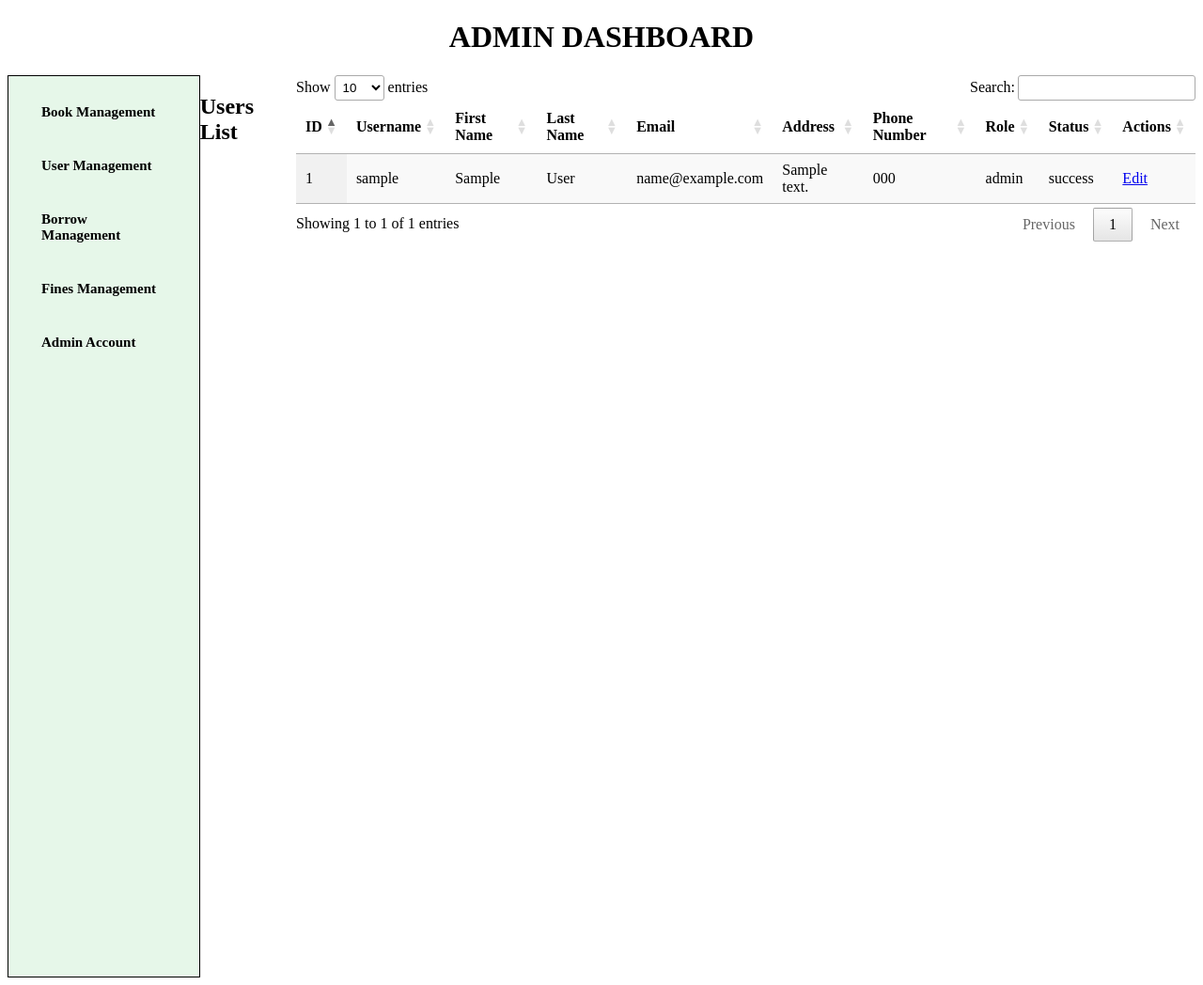
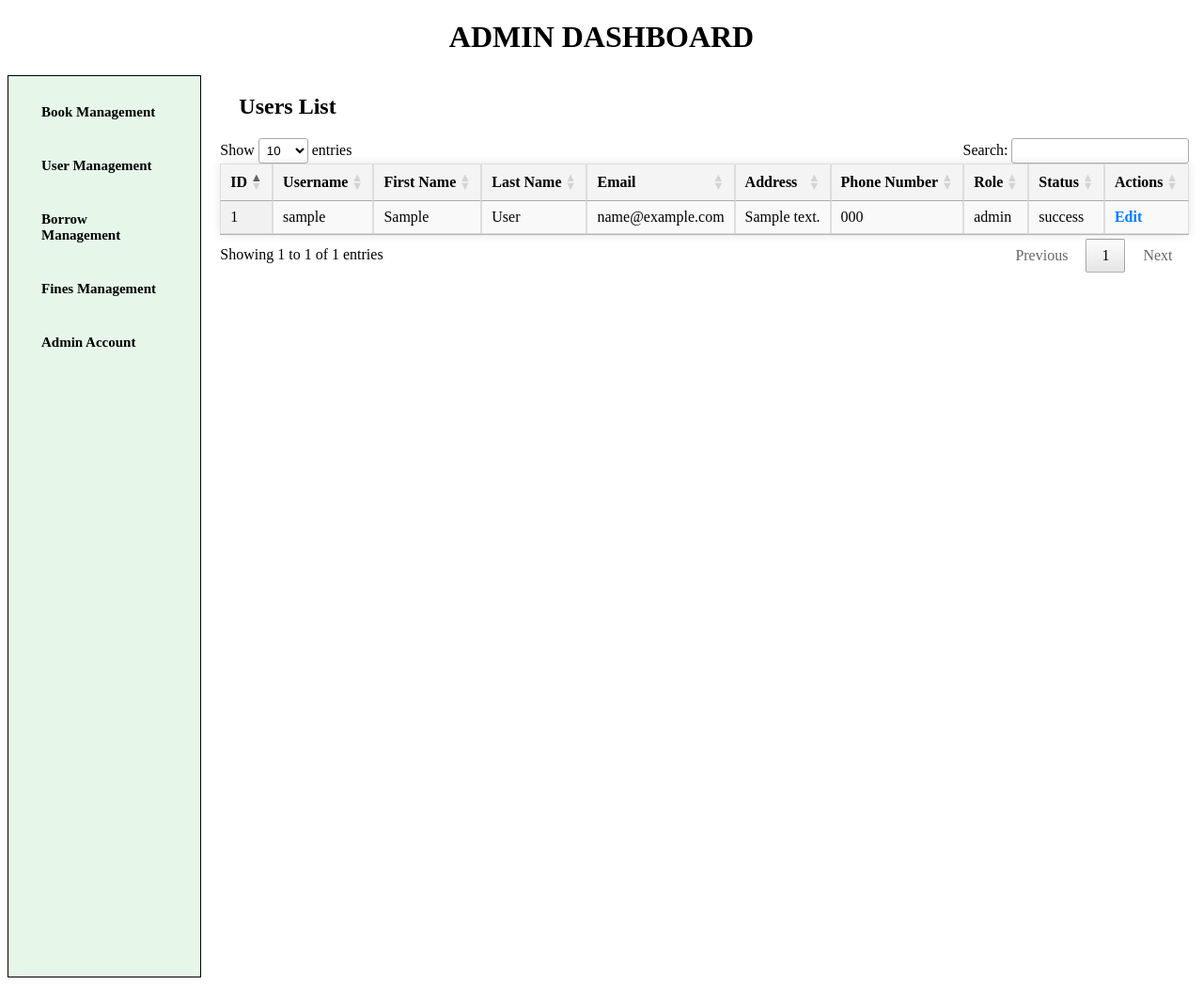
Before and after one commit to HanamiGarduque/PHPSYSTEM, a PHP site: page /userManagement.php in a window 1280 px wide. Shown: the whole page at 94% size. Run offline with PHP 8.4, Linux system fonts and the light colour scheme; tables that the repository leaves empty or names only in its code hold one stand-in row (values such as "Sample post"); some libraries are stand-ins or nearby versions.

Commit message:
added borrow management and css file of user management

```diff
--- a/Admin/Borrow Management/borrowManagement.php
+++ b/Admin/Borrow Management/borrowManagement.php
@@ -1,7 +1,6 @@
 <?php
 require_once '../../Database/database.php';
 
-// Establish a database connection
 $database = new Database();
 $db = $database->getConnect();
 ?>
@@ -26,8 +25,7 @@ $db = $database->getConnect();
     <!-- SweetAlert2 JS -->
     <script src="https://cdn.jsdelivr.net/npm/sweetalert2@11"></script>
 
-    <!-- Custom CSS -->
-    <link rel="stylesheet" href="borrowManagement.css">
+    <link rel="stylesheet" href="../../Admin/Borrow Management/borrowManagement.css">
 
     <script>
         $(document).ready(function () {
--- /dev/null
+++ b/Admin/User Management/userManagement.css
@@ -0,0 +1,92 @@
+h1 {
+    text-align: center;
+}
+
+.Container {
+    display: flex;
+    flex-direction: row;
+    width: 100%;
+    height: 120vh;
+}
+
+.side_dashboard {
+    width: 13%;
+    background-color: #e6f7e9;
+    padding-bottom: 20px;
+    padding-top: 20px;
+    padding-left: 20px;
+    padding-right: 20px;
+    border-right: 2px solid #b2d8b5;
+    border: 1px solid black;
+}
+
+.side_dashboard nav ul {
+    list-style: none;
+    padding: 0;
+    margin: 0;
+}
+
+.side_dashboard nav ul li {
+    margin-bottom: 20px;
+}
+
+.side_dashboard nav ul li a {
+    text-decoration: none;
+    font-size: 15px;
+    font-weight: bold;
+    color: black;
+    display: block;
+    padding: 10px 15px;
+    border-radius: 8px;
+}
+
+.side_dashboard nav ul li a:hover {
+    background-color: lightgreen;
+    color: white;
+}
+
+.main_content {
+    margin-left: 20px;
+}
+
+.main_content h2 {
+    margin-left: 20px;
+}
+
+table {
+    width: 95%;
+    margin: 20px auto;
+    border-collapse: collapse;
+    box-shadow: 0 0 10px rgba(0, 0, 0, 0.1);
+}
+
+table th,
+table td {
+    border: 1px solid #ddd;
+    padding: 8px;
+    text-align: left;
+}
+
+table th {
+    background-color: #f4f4f4;
+    font-weight: bold;
+}
+
+table tbody tr:nth-child(even) {
+    background-color: #f9f9f9;
+}
+
+table tbody tr:hover {
+    background-color: #f1f1f1;
+}
+
+table td a {
+    text-decoration: none;
+    color: #007bff;
+    font-weight: bold;
+}
+
+table td a:hover {
+    text-decoration: underline;
+    color: #0056b3;
+}
--- a/Admin/User Management/userManagement.php
+++ b/Admin/User Management/userManagement.php
@@ -12,19 +12,17 @@
     <script type="text/javascript" charset="utf8" src="https://code.jquery.com/jquery-3.6.0.min.js"></script>
     <script type="text/javascript" charset="utf8" src="https://cdn.datatables.net/1.12.1/js/jquery.dataTables.min.js"></script>
 
-    <link rel="stylesheet" href="../../Admin/Book Management/index.css">
+    <link rel="stylesheet" href="../../Admin/User Management/userManagement.css">
 
     <script>
         $(document).ready(function() {
             $('#userTable').DataTable();
         });
     </script>
-
 </head>
 <body>
     <h1>ADMIN DASHBOARD</h1>
     <div class="Container">
-
         <div class="side_dashboard">
             <nav>
                 <ul>
@@ -37,7 +35,9 @@
             </nav>
         </div>
 
-<h2> Users List </h2>
+        <div class="main_content">
+            <h2>Users List</h2>
+            <div>
                 <table id="userTable" class="display">
                     <thead>
                         <tr>
@@ -53,9 +53,7 @@
                             <th>Actions</th>
                         </tr>
                     </thead>
-
                     <tbody>
-
                         <?php
                         require_once '../../Database/database.php';
                         require_once '../../Database/crud.php';
@@ -70,24 +68,24 @@
                         if($num > 0) {
                             while ($row = $stmt->fetch(PDO::FETCH_ASSOC)){
                                 echo "<tr>";
-                    echo "<td>" . (isset($row['id']) ? htmlspecialchars($row['id']) : '') . "</td>";
-                    echo "<td>" . (isset($row['username']) ? htmlspecialchars($row['username']) : '') . "</td>";
-                    echo "<td>" . (isset($row['first_name']) ? htmlspecialchars($row['first_name']) : '') . "</td>";
-                    echo "<td>" . (isset($row['last_name']) ? htmlspecialchars($row['last_name']) : '') . "</td>";
-                    echo "<td>" . (isset($row['email']) ? htmlspecialchars($row['email']) : '') . "</td>";
-                    echo "<td>" . (isset($row['address']) ? htmlspecialchars($row['address']) : '') . "</td>";
-                    echo "<td>" . (isset($row['phone_number']) ? htmlspecialchars($row['phone_number']) : '') . "</td>";
-                    echo "<td>" . (isset($row['roles']) ? htmlspecialchars($row['roles']) : '') . "</td>";
-                    echo "<td>" . (isset($row['status']) ? htmlspecialchars($row['status']) : '') . "</td>";
+                                echo "<td>" . htmlspecialchars($row['id']) . "</td>";
+                                echo "<td>" . htmlspecialchars($row['username']) . "</td>";
+                                echo "<td>" . htmlspecialchars($row['first_name']) . "</td>";
+                                echo "<td>" . htmlspecialchars($row['last_name']) . "</td>";
+                                echo "<td>" . htmlspecialchars($row['email']) . "</td>";
+                                echo "<td>" . htmlspecialchars($row['address']) . "</td>";
+                                echo "<td>" . htmlspecialchars($row['phone_number']) . "</td>";
+                                echo "<td>" . htmlspecialchars($row['roles']) . "</td>";
+                                echo "<td>" . htmlspecialchars($row['status']) . "</td>";
                                 echo "<td><a href='updateUser.php?id=" . htmlspecialchars($row['id']) . "'>Edit</a></td>";
                                 echo "</tr>";
                             }
                         }
-
                         ?>
-
                     </tbody>
                 </table>
-
+            </div>
+        </div>
+    </div>
 </body>
 </html>
```
Lines whose indentation alone changed are shown as unchanged.
